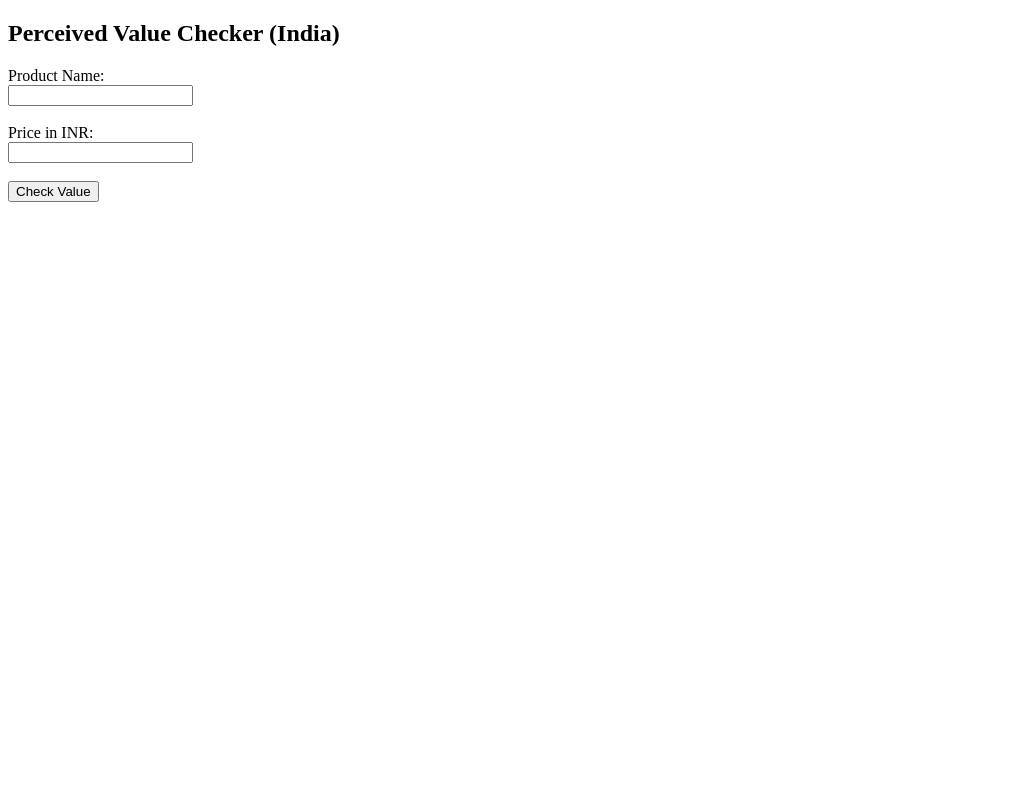
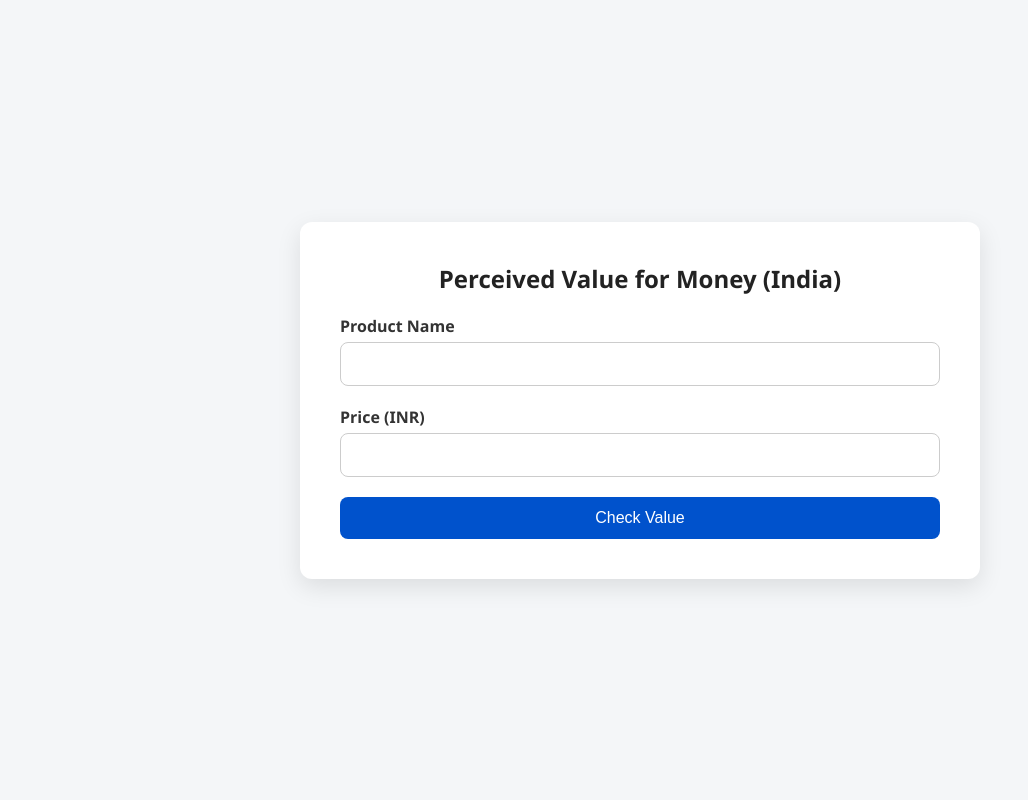
Before and after one commit to dakstagit/value-checker, a Flask app: page / in a window 1280 px wide. Shown: the whole page, without its empty margins (0-1028 px from the left). Run offline with Flask 2, Linux system fonts and the light colour scheme.

Commit message:
Update index.html

```diff
--- a/templates/index.html
+++ b/templates/index.html
@@ -3,20 +3,89 @@
 <head>
   <meta charset="UTF-8">
   <title>Value for Money Checker</title>
+  <style>
+    body {
+      font-family: 'Segoe UI', Tahoma, Geneva, Verdana, sans-serif;
+      background: #f4f6f8;
+      color: #333;
+      display: flex;
+      align-items: center;
+      justify-content: center;
+      height: 100vh;
+      margin: 0;
+    }
+    .container {
+      background: white;
+      padding: 40px;
+      border-radius: 12px;
+      box-shadow: 0 8px 24px rgba(0,0,0,0.1);
+      max-width: 600px;
+      width: 100%;
+    }
+    h2 {
+      margin-top: 0;
+      font-size: 24px;
+      text-align: center;
+      color: #222;
+    }
+    label {
+      display: block;
+      margin: 20px 0 5px;
+      font-weight: 600;
+    }
+    input[type="text"],
+    input[type="number"] {
+      width: 100%;
+      padding: 12px;
+      border: 1px solid #ccc;
+      border-radius: 8px;
+      box-sizing: border-box;
+      font-size: 16px;
+    }
+    button {
+      margin-top: 20px;
+      width: 100%;
+      background-color: #0052cc;
+      color: white;
+      padding: 12px;
+      font-size: 16px;
+      border: none;
+      border-radius: 8px;
+      cursor: pointer;
+      transition: background-color 0.3s;
+    }
+    button:hover {
+      background-color: #003d99;
+    }
+    .result {
+      margin-top: 30px;
+      background: #f9f9f9;
+      padding: 20px;
+      border-left: 4px solid #0052cc;
+      border-radius: 8px;
+      white-space: pre-wrap;
+    }
+  </style>
 </head>
 <body>
-  <h2>Perceived Value Checker (India)</h2>
-  <form method="POST">
-    <label>Product Name:</label><br>
-    <input type="text" name="product" required><br><br>
-    <label>Price in INR:</label><br>
-    <input type="number" name="price" required><br><br>
-    <button type="submit">Check Value</button>
-  </form>
-  {% if result %}
-    <hr>
-    <h3>Analysis:</h3>
-    <p>{{ result|safe }}</p>
-  {% endif %}
+  <div class="container">
+    <h2>Perceived Value for Money (India)</h2>
+    <form method="POST">
+      <label for="product">Product Name</label>
+      <input type="text" name="product" id="product" required>
+
+      <label for="price">Price (INR)</label>
+      <input type="number" name="price" id="price" required>
+
+      <button type="submit">Check Value</button>
+    </form>
+
+    {% if result %}
+      <div class="result">
+        <strong>Analysis:</strong><br>
+        {{ result|safe }}
+      </div>
+    {% endif %}
+  </div>
 </body>
 </html>
```
